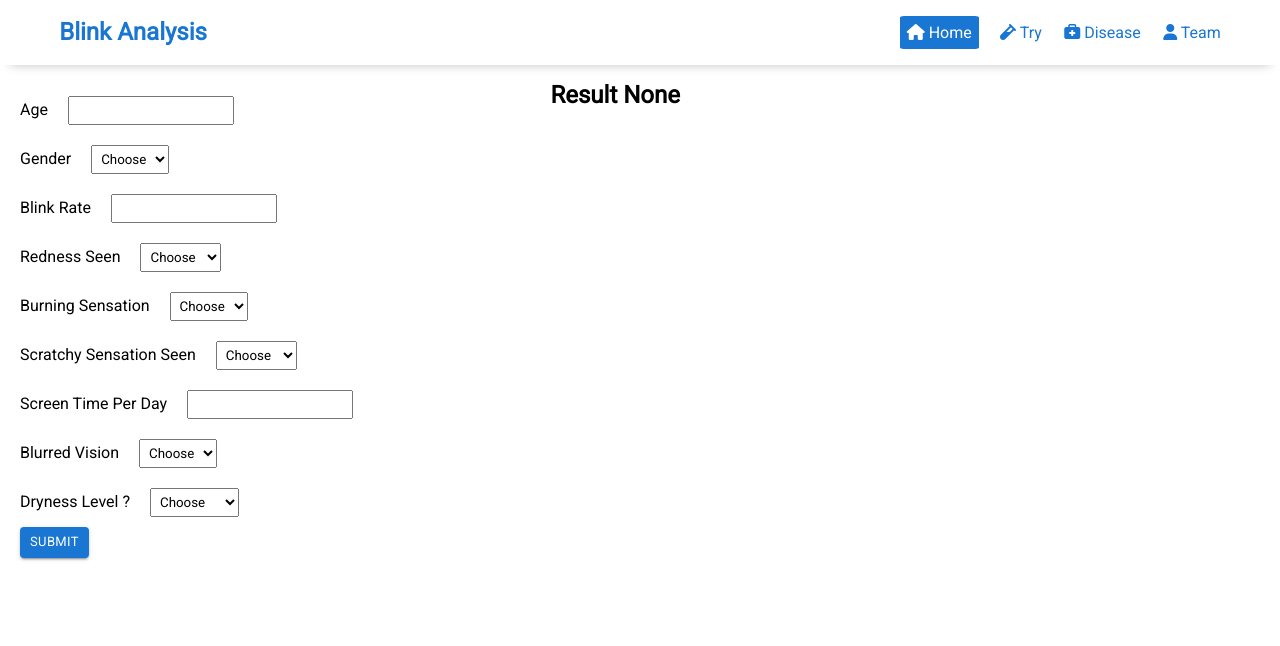
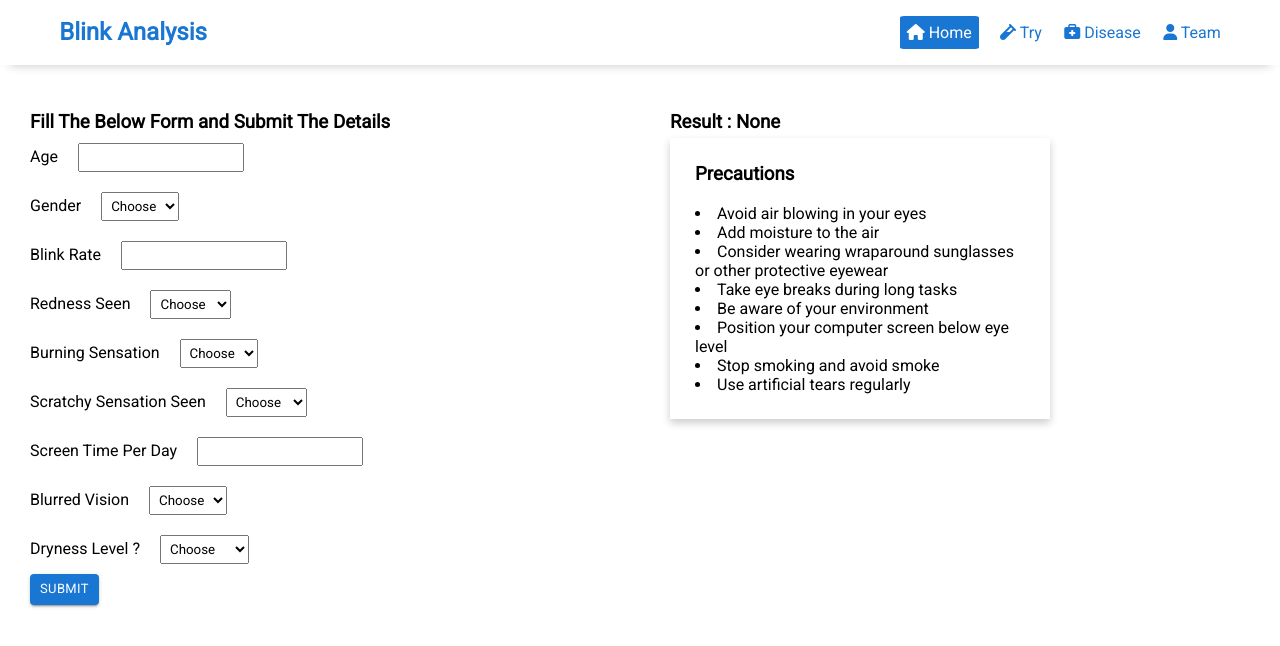
Before and after one commit to sayeedofficial/mp, a React (Create React App) app in the folder client/: page /disease in a window 1280 px wide. Shown: the top 646 px of the page. Built offline with nearby package versions, Linux system fonts and the light colour scheme.

Commit message:
Added New Styles for Disease Component

```diff
--- a/client/src/Components/Disease/Disease.css
+++ b/client/src/Components/Disease/Disease.css
@@ -1,17 +1,24 @@
-.disease-form-container {
-	padding-left: 20px;
+.column-d1,
+.column-d2 {
+	float: left;
+	width: 50%;
+	padding: 30px;
+	height: 300px;
 }
 
-.disease-result-container {
-	float: right;
-	padding-top: 5px;
-	padding-right: 500px;
+.row-d:after {
+	content: "";
+	display: table;
+	clear: both;
 }
-.disease-form-container h2 {
-	float: right;
-	padding-right: 600px;
-	padding-bottom: 20px;
+
+@media screen and (max-width: 400px) {
+	.column-d2 {
+		float: none;
+		padding-top: 900px;
+	}
 }
+
 label {
 	margin-right: 10px;
 }
@@ -20,12 +27,3 @@ select {
 	margin: 10px;
 	padding: 5px;
 }
-#submit-btn {
-	text-align: center;
-}
-
-@media only screen and (min-width: 300px) {
-	.disease-form-container {
-		margin-right: 0px;
-	}
-}
--- a/client/src/Components/Disease/Disease.jsx
+++ b/client/src/Components/Disease/Disease.jsx
@@ -49,10 +49,9 @@ class Disease extends React.Component {
 	render() {
 		return (
 			<div className="disease-form-container">
-				{<h2> Result {this.state.diseaseResult}</h2>}
-				<div className="disease-result-container">
-					{this.state.diseaseResult === "Yes" ? <Precautions /> : <Fragment />}
-				</div>
+				<div className="row-d">
+					<div className="column-d1">
+						<h3>Fill The Below Form and Submit The Details</h3>
 						<form onSubmit={this.handleSubmit}>
 							<label>Age</label>
 							<input
@@ -174,6 +173,12 @@ class Disease extends React.Component {
 							</Button>
 						</form>
 					</div>
+					<div className="column-d2">
+						<h3>Result : {this.state.diseaseResult}</h3>
+						 <Precautions />
+					</div>
+				</div>
+			</div>
 		);
 	}
 }
--- a/client/src/Components/Disease/Precaution.css
+++ b/client/src/Components/Disease/Precaution.css
@@ -1,6 +1,15 @@
 .precaution-container {
     box-shadow: 0 4px 8px 0 rgba(0,0,0,0.2);
-    padding-top:10px ;
-    padding-left:10px ;
-    padding-bottom: 10px;
+    padding: 25px;
+    margin-top: 5px;
+    margin-right: 200px;
 }
+
+@media screen and (max-width: 400px) {
+	.precaution-container {
+
+        box-shadow: none;
+        margin: none;
+        display: inline-block;
+    }
+}
```
Lines whose indentation alone changed are shown as unchanged.
